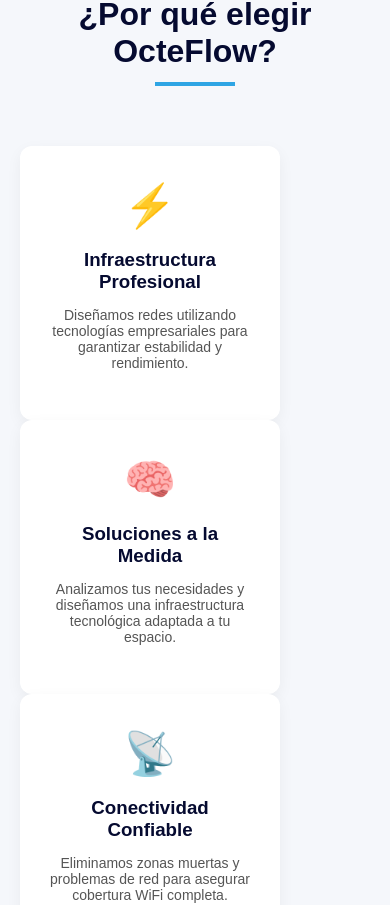
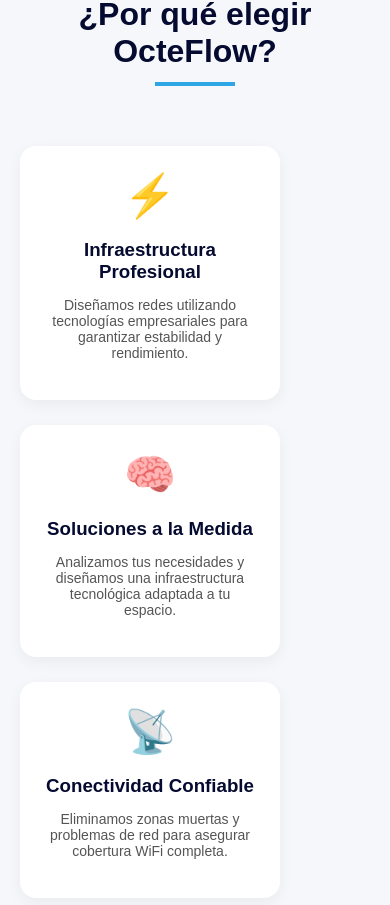
Before and after one commit to OcteFlow/octeflow-site, a Next.js app: page /nosotros in a window 390 px wide. Shown: the part 2890-3795 px from the top of the page. Built offline with nearby package versions, Linux system fonts and the light colour scheme.

Commit message:
Update globals.css

```diff
--- a/styles/globals.css
+++ b/styles/globals.css
@@ -217,8 +217,8 @@
 
 .feature-card{
 background:white;
-padding:35px 30px;
-border-radius:12px;
+padding: 25px;
+border-radius: 16px;
 max-width:260px;
 text-align:center;
 transition:all 0.3s ease;
@@ -1511,3 +1511,23 @@
 color:#333;
 
 }
+
+.why-container {
+  display: grid;
+  grid-template-columns: repeat(auto-fit, minmax(250px, 1fr)); /* 4 en línea */
+  gap: 25px;
+  max-width: 1200px;
+  margin: 0 auto;
+}
+
+@media (max-width: 1024px) {
+  .why-container {
+    grid-template-columns: repeat(2, 1fr);
+  }
+}
+
+@media (max-width: 600px) {
+  .why-container {
+    grid-template-columns: 1fr;
+  }
+}
```
